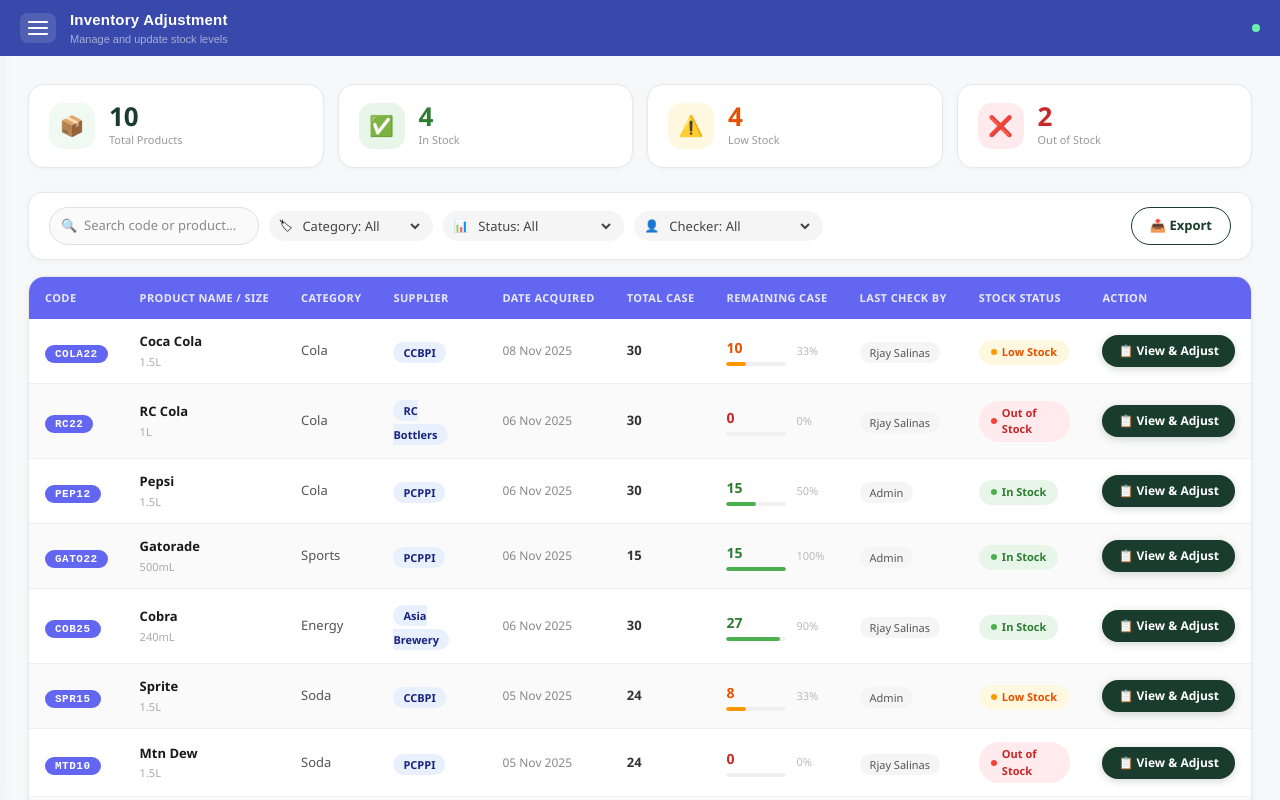
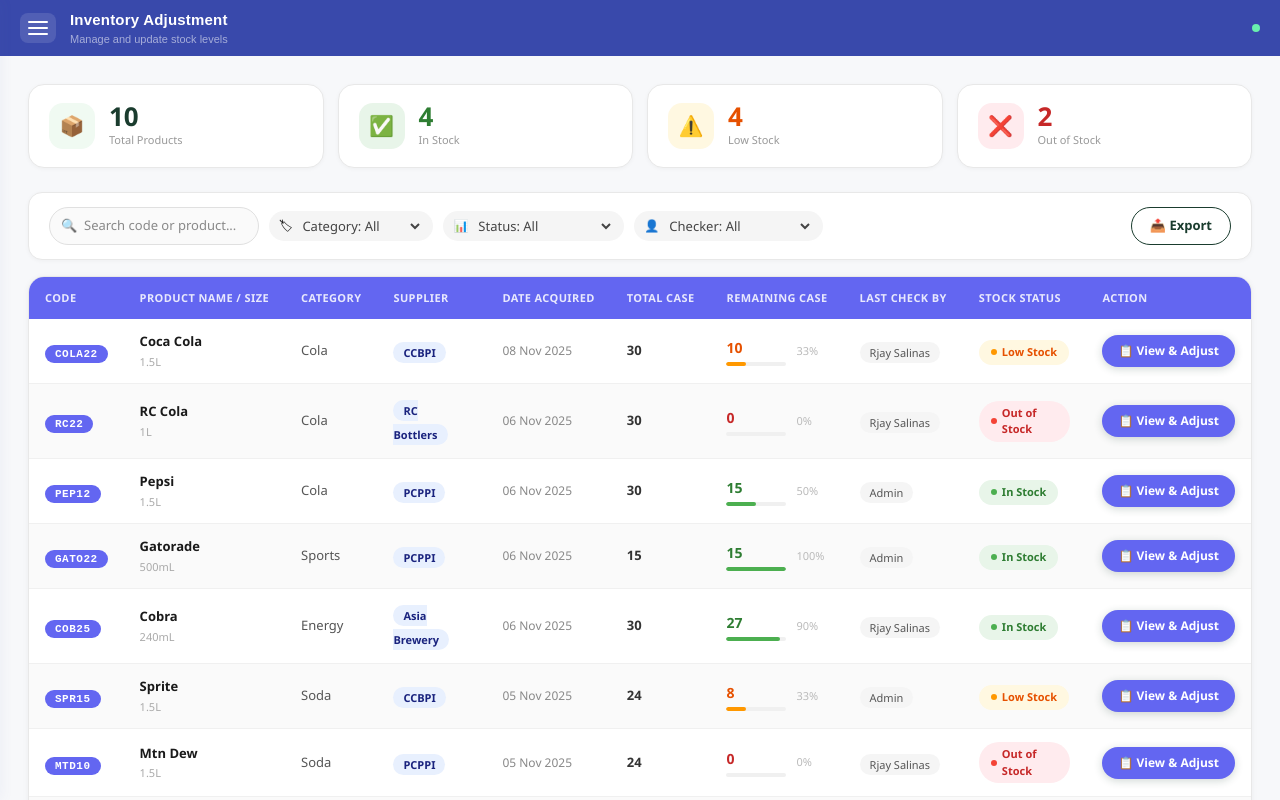
Before and after one commit to ken-masi/C-C, a Next.js app: page /inventory/adjustment in a window 1280 px wide. Built offline with nearby package versions, Linux system fonts and the light colour scheme.

Commit message:
Change Again

```diff
--- a/app/(inventory)/inventory/adjustment/InventoryAdjustmentPage.tsx
+++ b/app/(inventory)/inventory/adjustment/InventoryAdjustmentPage.tsx
@@ -259,7 +259,7 @@ export default function InventoryAdjustmentPage() {
                     <td style={{ padding: "13px 16px" }}>
                       <button
                         onClick={() => openDetail(p)}
-                        style={{ display: "flex", alignItems: "center", gap: "6px", padding: "7px 16px", borderRadius: "20px", border: "none", background: "#1a3c2e", color: "#fff", fontSize: "12px", fontWeight: 700, cursor: "pointer", whiteSpace: "nowrap", boxShadow: "0 2px 8px rgba(26,60,46,0.2)" }}
+                        style={{ display: "flex", alignItems: "center", gap: "6px", padding: "7px 16px", borderRadius: "20px", border: "none", background: "#6366f1", color: "#fff", fontSize: "12px", fontWeight: 700, cursor: "pointer", whiteSpace: "nowrap", boxShadow: "0 2px 8px rgba(26,60,46,0.2)" }}
                       >
                         📋 View & Adjust
                       </button>
```
